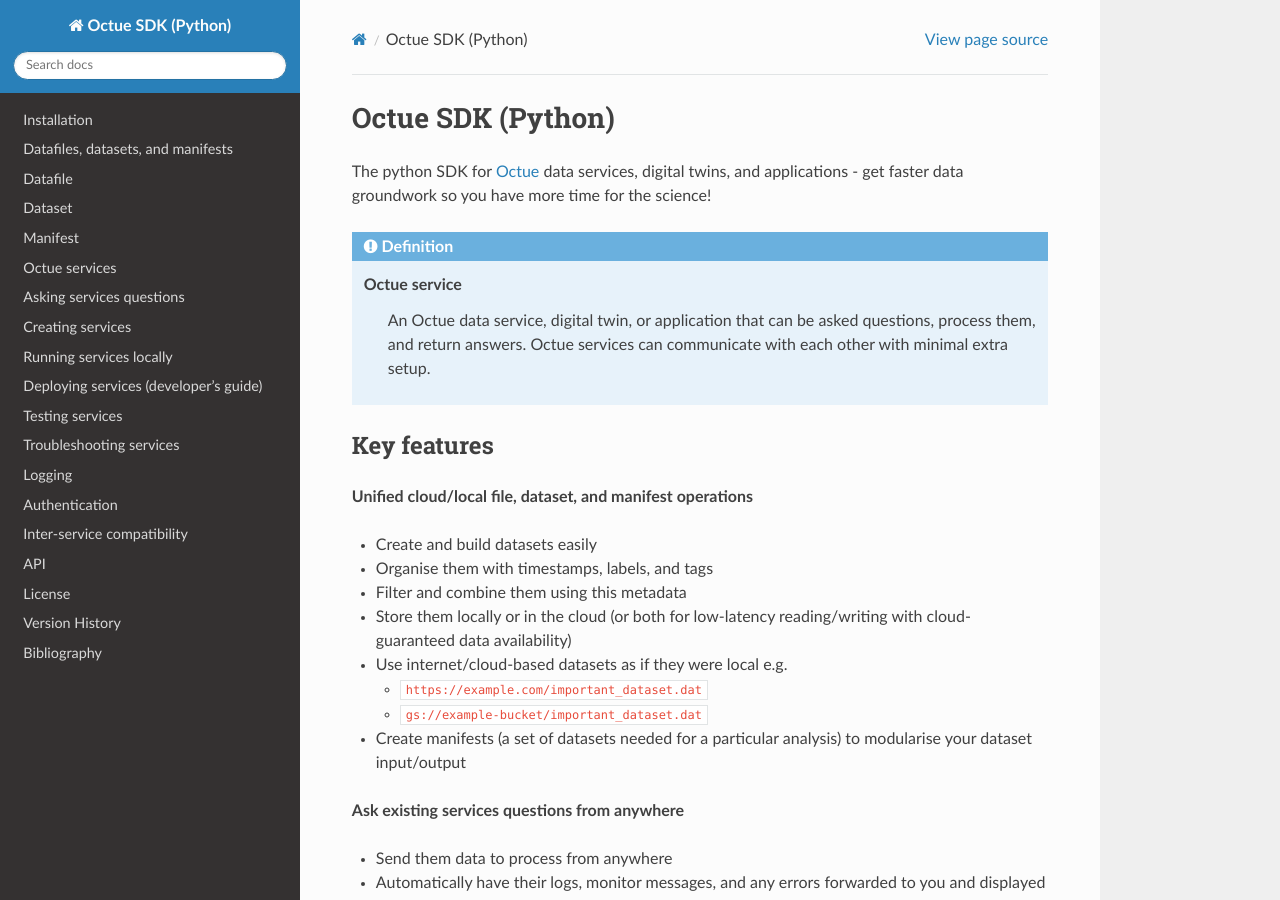
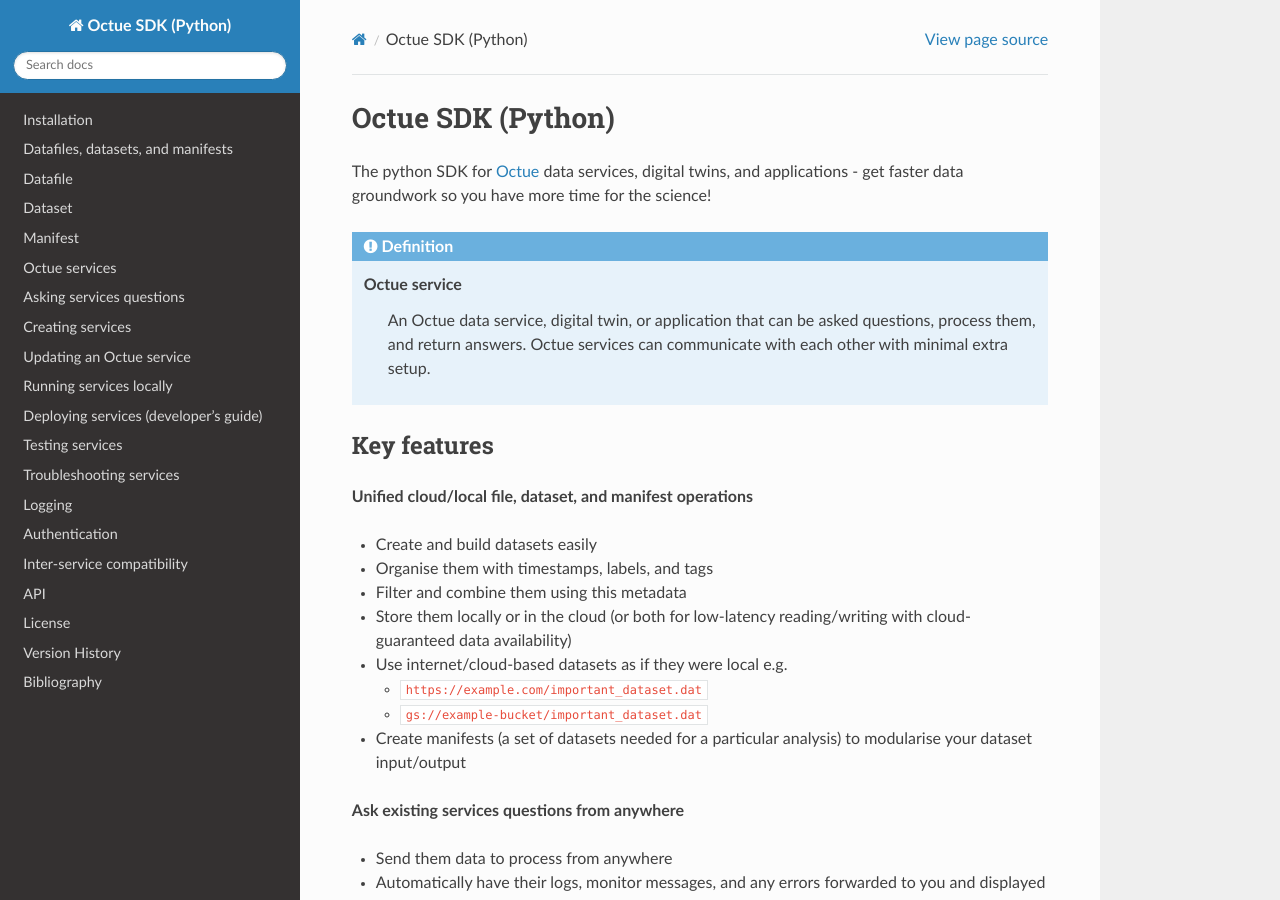
Before and after one commit to octue/octue-sdk-python, a Sphinx documentation site: the page built from docs/source/index.rst, in a window 1280 px wide and 900 px high. Built offline with Sphinx 7.4.7 and the Read the Docs theme 3.1.0, drawn with Linux system fonts in a browser that asks for light colours.

Commit message:
DOC: Update TOC
skipci

```diff
--- a/docs/source/index.rst
+++ b/docs/source/index.rst
@@ -85,6 +85,7 @@
    services
    asking_questions
    creating_services
+   updating_services
    running_services_locally
    deploying_services
    testing_services
--- a/docs/source/updating_services.rst
+++ b/docs/source/updating_services.rst
@@ -1,3 +1,5 @@
+.. _updating_services:
+
 Updating an Octue service
 =========================
 
```
